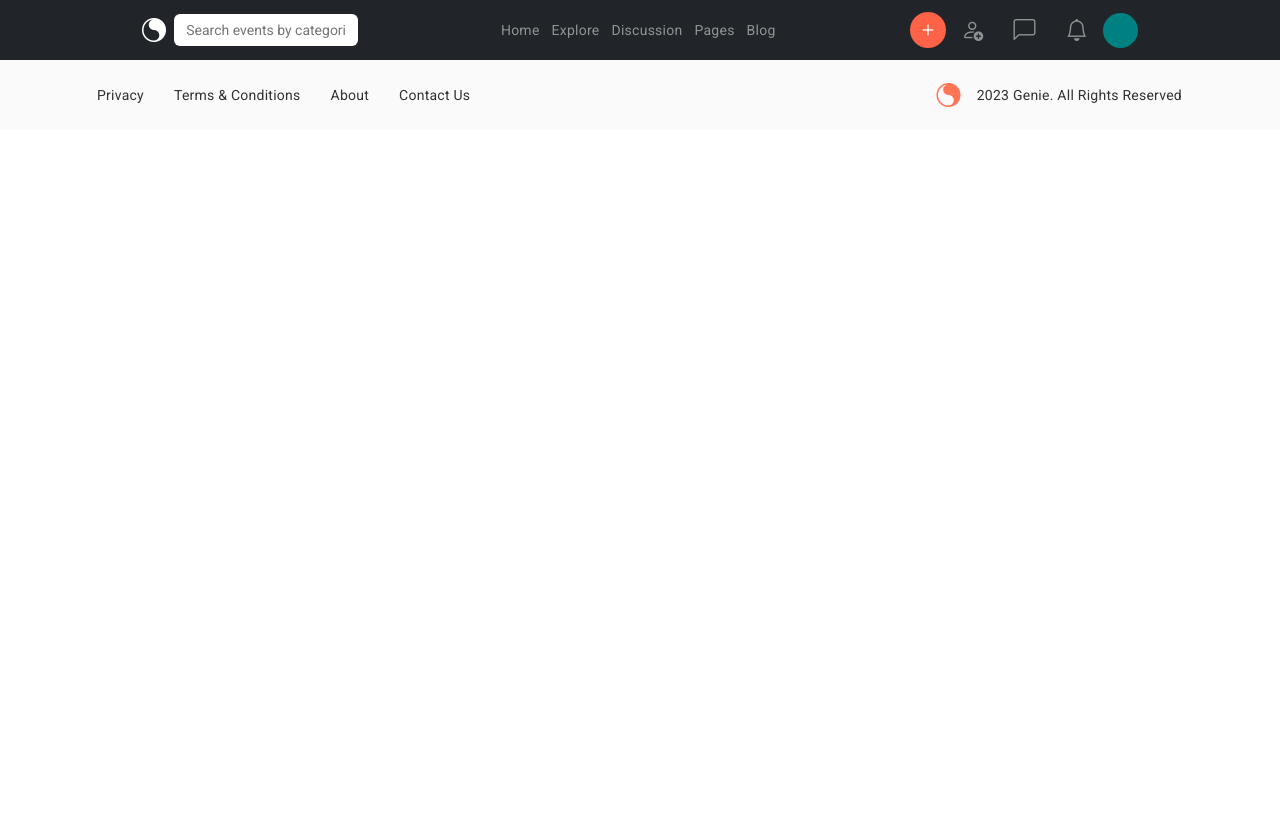
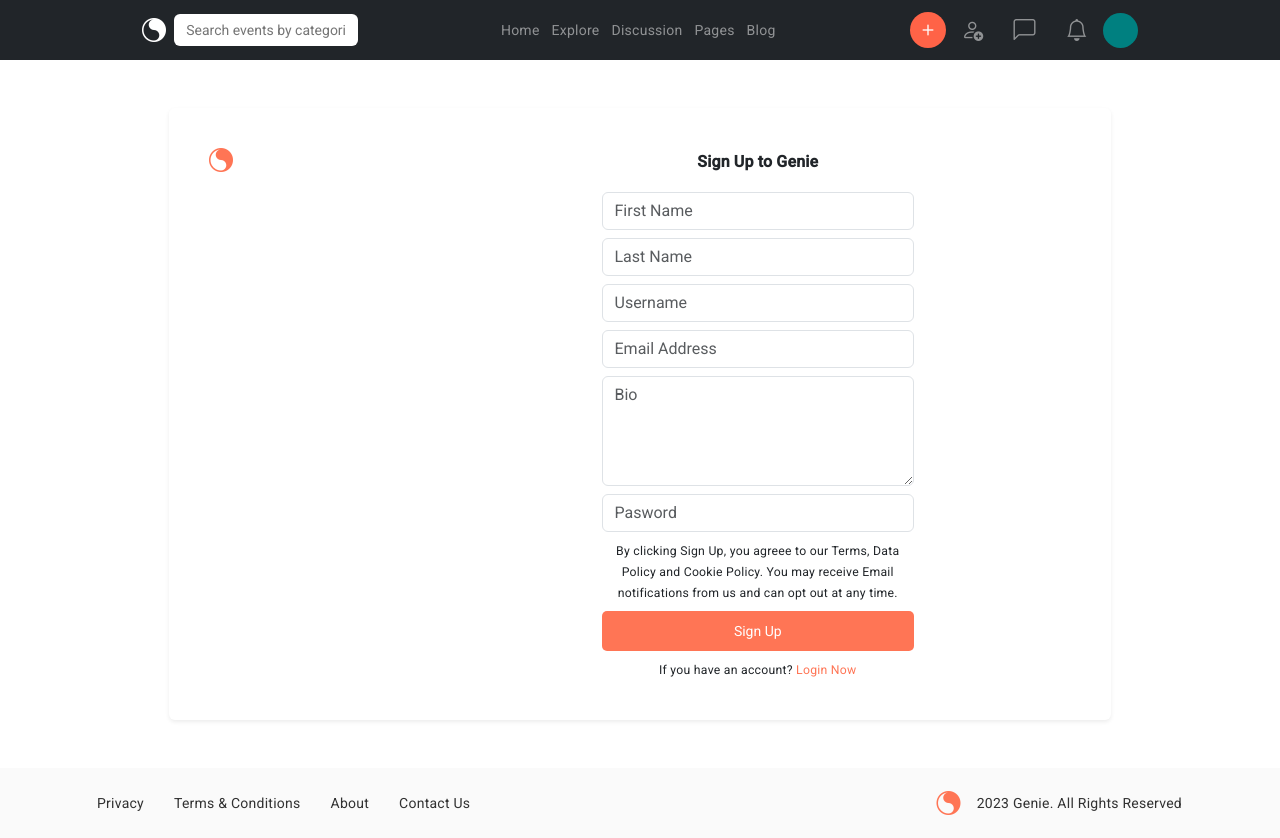
Before and after one commit to kennedybabu/events-angular, an Angular app: page /signup in a window 1280 px wide. Before the commit this address led to /. Before the commit the page ends 800 px from the top, so only its background shows below. Built offline with nearby package versions, Linux system fonts and the light colour scheme.

Commit message:
feature: add the login and signup pages

```diff
--- a/src/app/app-routing.module.ts
+++ b/src/app/app-routing.module.ts
@@ -2,10 +2,14 @@ import { NgModule } from '@angular/core';
 import { RouterModule, Routes } from '@angular/router';
 import { HomepageComponent } from './pages/homepage/homepage.component';
 import { UserProfileComponent } from './pages/user-profile/user-profile.component';
+import { LoginComponent } from './pages/login/login.component';
+import { SignupComponent } from './pages/signup/signup.component';
 
 const routes: Routes = [
   {path:'', component: HomepageComponent},
-  {path:'user-profile', component: UserProfileComponent}
+  {path:'user-profile', component: UserProfileComponent},
+  {path: 'login', component: LoginComponent},
+  {path:'signup', component: SignupComponent}
 ];
 
 @NgModule({
--- a/src/app/app.module.ts
+++ b/src/app/app.module.ts
@@ -19,6 +19,8 @@ import { UserProfileComponent } from './pages/user-profile/user-profile.componen
 import { DashButtonsComponent } from './components/dash-buttons/dash-buttons.component';
 import { StatsComponent } from './components/stats/stats.component';
 import { EventDraftComponent } from './components/event-draft/event-draft.component';
+import { LoginComponent } from './pages/login/login.component';
+import { SignupComponent } from './pages/signup/signup.component';
 
 
 @NgModule({
@@ -36,7 +38,9 @@ import { EventDraftComponent } from './components/event-draft/event-draft.compon
     UserProfileComponent,
     DashButtonsComponent,
     StatsComponent,
-    EventDraftComponent
+    EventDraftComponent,
+    LoginComponent,
+    SignupComponent
   ],
   imports: [
     BrowserModule,
--- /dev/null
+++ b/src/app/pages/login/login.component.html
@@ -0,0 +1,24 @@
+<div class="auth-wrapper container-fluid py-5">
+    <div class="row shadow-sm rounded w-75 mx-auto" style="height: 400px;">
+        <div class="left col-12 col-md-5 col-xs-6" style="padding: 40px;">
+            <i style="color: #ff7555;font-size: 1.5rem;cursor: pointer;" routerLink="/" class="bi bi-brilliance mr-3" ></i>
+        </div>
+        <div class="right col-12 col-md-5 col-xs-6 text-center" style="padding: 40px;display: flex;justify-content: center;flex-direction: column;height: 100%;">
+            <h3 style="font-weight: bold;">Sign Up to Genie</h3>
+            <div>
+                <form>
+                    <div class="form-group mb-2">
+                        <input type="text" placeholder="Username" class="form-control">
+                    </div>
+                    <div class="form-group mb-2">
+                        <input type="password" placeholder="Password" class="form-control">
+                    </div>
+                    <div class="my-2">
+                        <button style="background-color: #ff7555;border-radius: 5px;padding: 10px;border: none;color: #fff;width: 100%;">Login</button>
+                    </div>
+                    <small>If you don't have an account? <span style="cursor: pointer;color: #ff7555;" routerLink="/signup">Signup</span></small>
+                </form>
+            </div>
+        </div>
+    </div>
+</div>
--- /dev/null
+++ b/src/app/pages/signup/signup.component.html
@@ -0,0 +1,39 @@
+<div class="auth-wrapper container-fluid py-5">
+    <div class="row shadow-sm rounded w-75 mx-auto">
+        <div class="left col-12 col-md-5 col-xs-6" style="padding: 40px;">
+            <i style="color: #ff7555;font-size: 1.5rem;cursor: pointer;" routerLink="/" class="bi bi-brilliance mr-3" ></i>
+        </div>
+        <div class="right col-12 col-md-5 col-xs-6 text-center" style="padding: 40px;">
+            <h3 style="font-weight: bold;">Sign Up to Genie</h3>
+            <div>
+                <form>
+                    <div class="form-group mb-2 input-outline">
+                        <input type="text" placeholder="First Name" class="form-control">
+                    </div>
+                    <div class="form-group mb-2 input-outline">
+                        <input type="text" placeholder="Last Name" class="form-control">
+                    </div>
+                    <div class="form-group mb-2 input-outline">
+                        <input type="text" placeholder="Username" class="form-control">
+                    </div>
+                    <div class="form-group mb-2 input-outline">
+                        <input type="email" placeholder="Email Address" class="form-control">
+                    </div>
+                    <div class="form-group mb-2 input-outline">
+                        <textarea placeholder="Bio" class="form-control" name="bio" id="bio" cols="30" rows="4"></textarea>
+                    </div>
+                    <div class="form-group mb-2 input-outline">
+                        <input type="password" placeholder="Pasword" class="form-control">
+                    </div>
+                    <div>
+                        <small>By clicking Sign Up, you agreee to our Terms, Data Policy and Cookie Policy. You may receive Email notifications from us and can opt out at any time.</small>
+                    </div>
+                    <div class="my-2">
+                        <button style="background-color: #ff7555;border-radius: 5px;padding: 10px;border: none;color: #fff;width: 100%;">Sign Up</button>
+                    </div>
+                    <small>If you have an account? <span style="cursor: pointer;color: #ff7555;" routerLink="/login">Login Now</span></small>
+                </form>
+            </div>
+        </div>
+    </div>
+</div>
--- a/src/styles.scss
+++ b/src/styles.scss
@@ -13,4 +13,24 @@ body {
             color: #ffff!important;
         }
     }
+
+    .auth-wrapper {
+        min-height: 80%;
+
+        .row {
+            height: 70%;
+        }
+    }
+
+    // .input-outline {
+    //     transition: all ease .3s;
+    //     outline: none;
+    //     border: none;
+    //     border-radius: 5px;
+
+
+    //     &:hover {
+    //         border:1px solid #ff7555;
+    //     }
+    // }
  }
```
Also changed, not shown: src/app/pages/login/login.component.ts (added, +10 -0 lines), src/app/pages/signup/signup.component.ts (added, +10 -0 lines), src/app/pages/login/login.component.scss (added), src/app/pages/signup/signup.component.scss (added), 2 other files (tests, documents, lock files or other folders).
